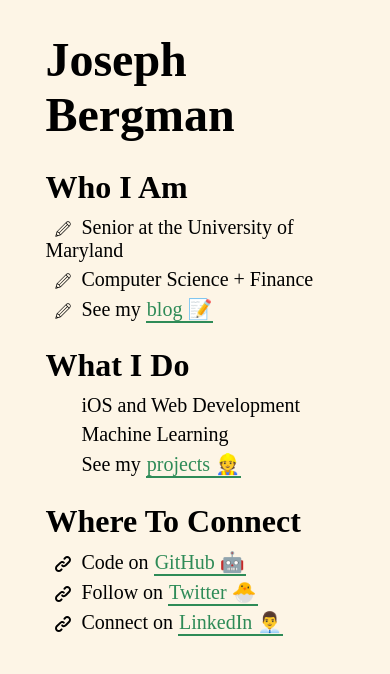
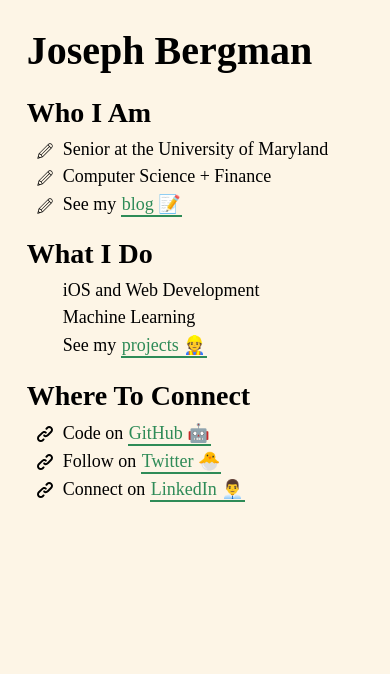
Before and after one commit to JosephBergman/josephbergman.github.io, a plain HTML site: page index.html in a window 390 px wide. Drawn offline with Linux system fonts and the light colour scheme.

Commit message:
Added Basic Responsive Design

```diff
--- a/index.html
+++ b/index.html
@@ -2,6 +2,7 @@
 <html lang="en" dir="ltr">
     <head>
         <meta charset="utf-8">
+        <meta name="viewport" content="width=device-width, initial-scale=1">
         <link rel="stylesheet" href="main.css">
         <title>Joseph Bergman</title>
     </head>
--- a/main.css
+++ b/main.css
@@ -82,3 +82,25 @@ ul li {
 .where-to-connect ul li:before {
     background-image: url('link.svg');
 }
+
+
+@media only screen and (min-width : 320px) and (max-width : 480px) {
+
+    /* Change font sizes to avoid line breaks */
+    h1 {
+        font-size: 2.5em;
+    }
+
+    h2 {
+        font-size: 1.75em;
+    }
+
+    ul {
+        font-size: 1.125em;
+    }
+
+    .content {
+        width: 90%;
+        margin: 20px auto;
+    }
+}
```
